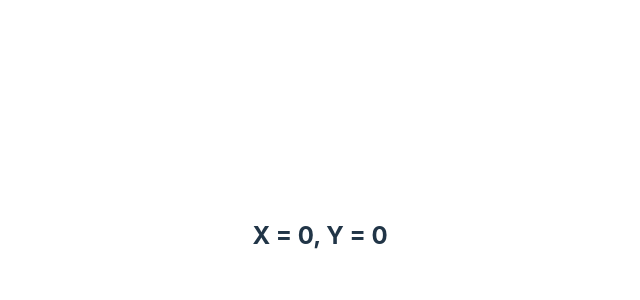
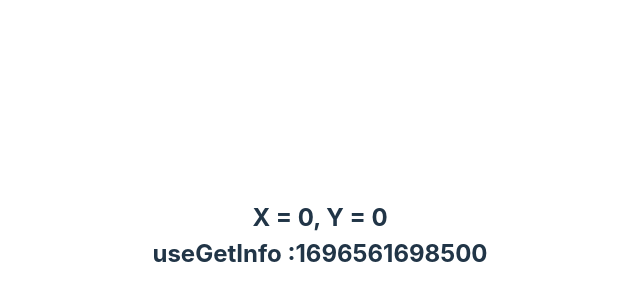
Before and after one commit to suckitfa/react-question-demo, a React (Vite) app: page / in a window 1280 px wide. Shown: the part 164-464 px from the top of the page, without its empty margins (320-960 px from the left). Built offline with nearby package versions, Linux system fonts and the light colour scheme.

Commit message:
feat: add useGetInfo模拟异步加载数据

```diff
--- a/src/App.tsx
+++ b/src/App.tsx
@@ -9,6 +9,7 @@ import './App.css'
 // import UseCallBackDemo from './UseCallBackDemo'
 import useTitle from './hooks/useTitle'
 import useMouse from './hooks/useMouse'
+import useGetInfo from './hooks/useGetInfo'
 function App() {
   // 声明事件
 
@@ -16,6 +17,8 @@ function App() {
   useTitle('首页')
 
   const { x, y } = useMouse()
+
+  const { loading, info } = useGetInfo()
   return (
     <>
       {/* 拆分成组件 */}
@@ -30,6 +33,7 @@ function App() {
         <UseCallBackDemo /> */}
         <h2>
           X = {x}, Y = {y}
+          <div>useGetInfo :{loading ? 'Loading...........' : info}</div>
         </h2>
       </div>
     </>
--- /dev/null
+++ b/src/hooks/useGetInfo.tsx
@@ -0,0 +1,23 @@
+import { useEffect, useState } from 'react'
+
+function getInfo(): Promise<string> {
+  return new Promise(resolve => {
+    setTimeout(() => {
+      resolve(Date.now().toString())
+    }, 1500)
+  })
+}
+
+const useGetInfo = () => {
+  const [loading, setLoading] = useState(true)
+  const [info, setInfo] = useState('')
+  useEffect(() => {
+    getInfo().then(res => {
+      setLoading(false)
+      setInfo(res)
+    })
+  }, [])
+  return { loading, info }
+}
+
+export default useGetInfo
```
